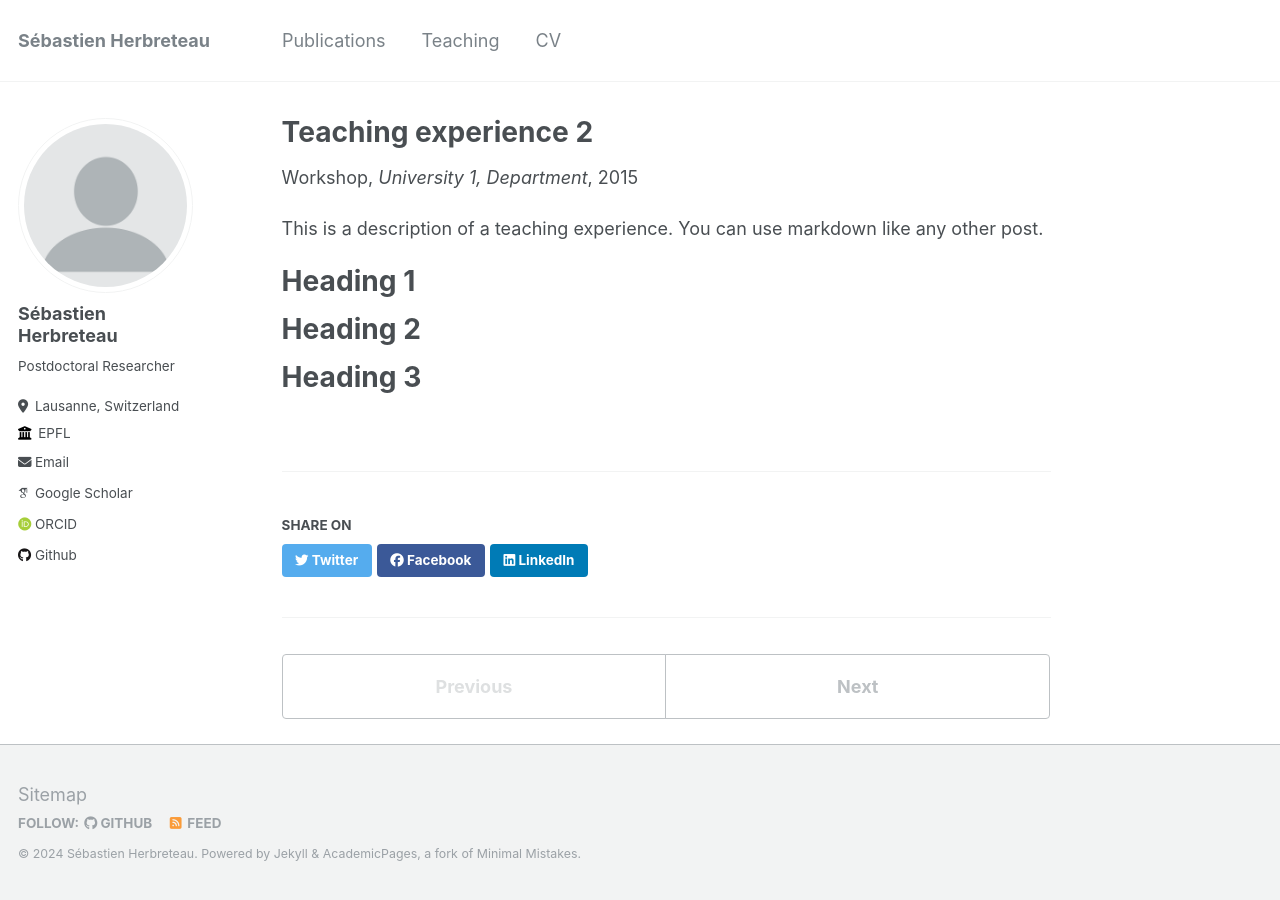
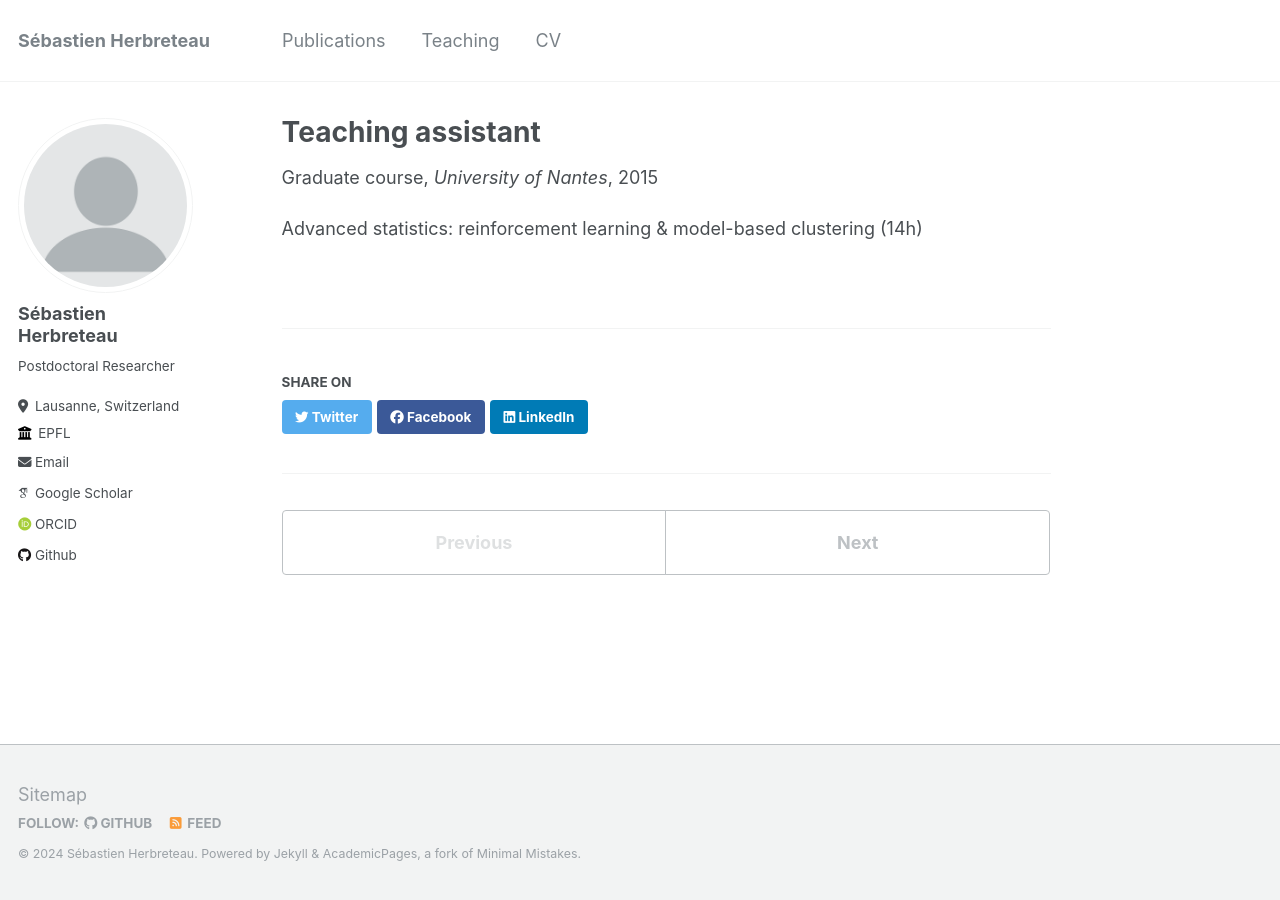
Before and after one commit to sherbret/sherbret.github.io, a Jekyll site: the page built from _teaching/2015-spring-teaching-2.md, in a window 1280 px wide. Built offline with Jekyll 4.4.1, drawn with Linux system fonts in a browser that asks for light colours; some web fonts are replaced.

Commit message:
Update 2015-spring-teaching-2.md

```diff
--- a/_teaching/2015-spring-teaching-2.md
+++ b/_teaching/2015-spring-teaching-2.md
@@ -1,20 +1,11 @@
 ---
-title: "Teaching experience 2"
+title: "Teaching assistant"
 collection: teaching
-type: "Workshop"
+type: "Graduate course"
 permalink: /teaching/2015-spring-teaching-1
-venue: "University 1, Department"
+venue: "University of Nantes"
 date: 2015-01-01
-location: "City, Country"
+location: "Nantes, France"
 ---
 
-This is a description of a teaching experience. You can use markdown like any other post.
-
-Heading 1
-======
-
-Heading 2
-======
-
-Heading 3
-======
+Advanced statistics: reinforcement learning & model-based clustering (14h)
```
